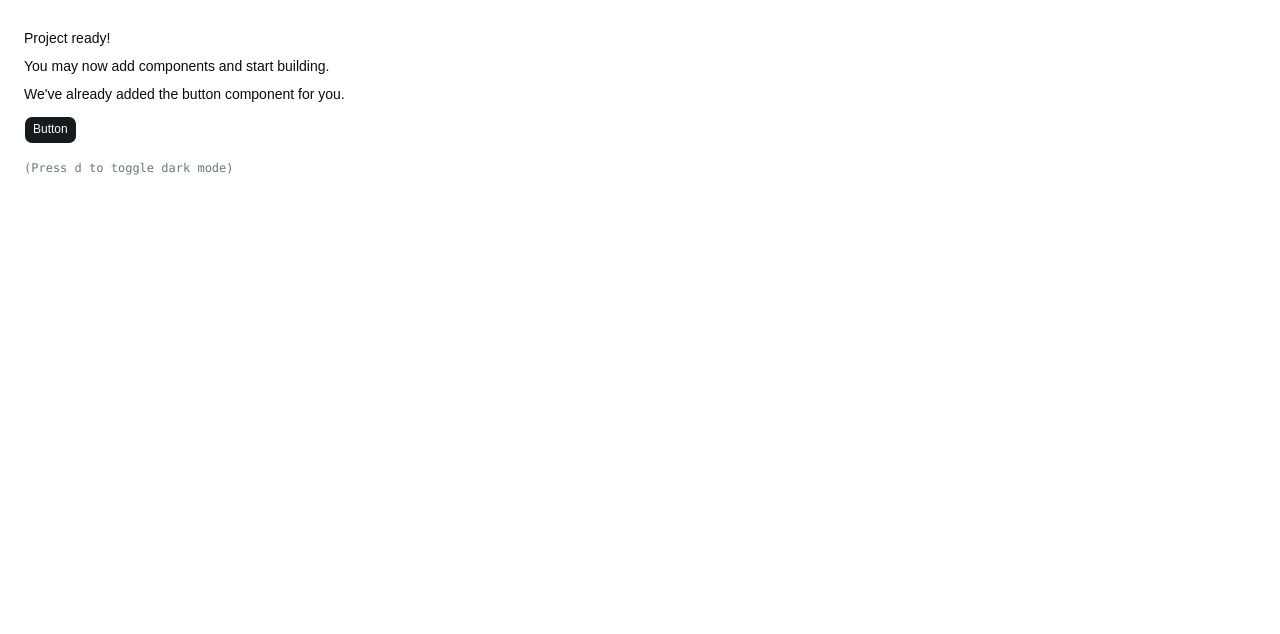
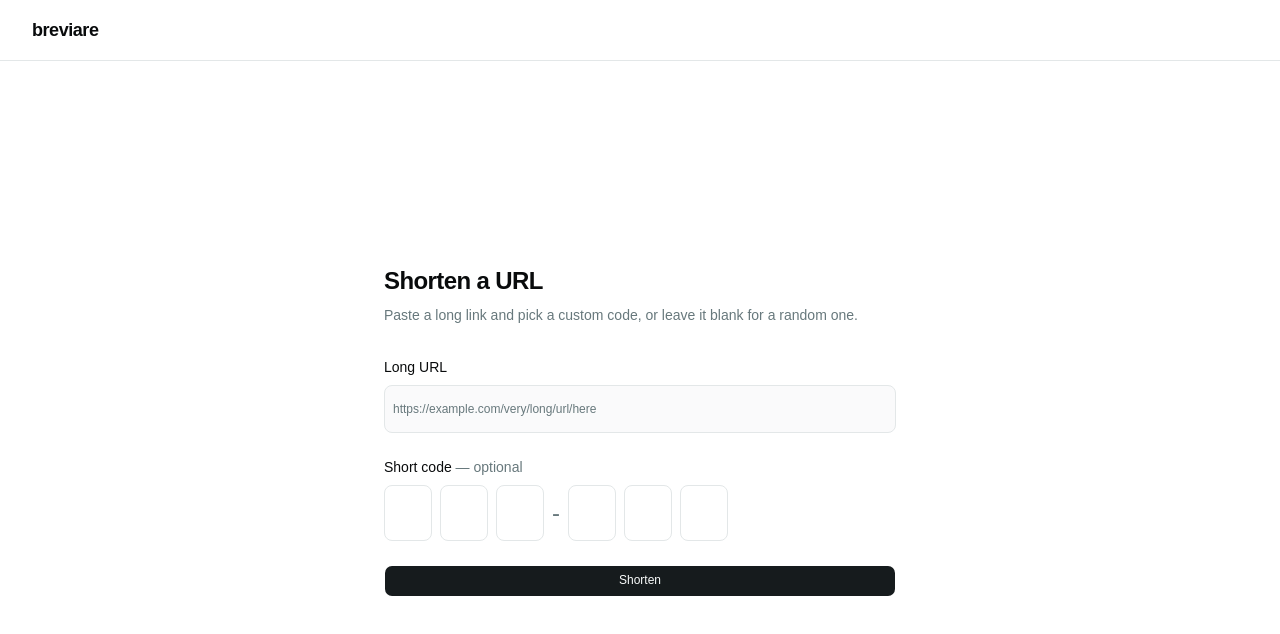
Before and after one commit to GardenMovie/breviare-iter, a React (Vite) app: page / in a window 1280 px wide. Shown: the top 634 px of the page. Built offline with nearby package versions, Linux system fonts and the light colour scheme.

Commit message:
Feat: first iteration of frontend with two inputs

```diff
--- a/src/App.tsx
+++ b/src/App.tsx
@@ -1,19 +1,132 @@
+import { useRef, useState, KeyboardEvent, ClipboardEvent } from "react"
 import { Button } from "@/components/ui/button"
+import { Input } from "@/components/ui/input"
+
+function CodeInput() {
+  const [values, setValues] = useState(["", "", "", "", "", ""])
+  const refs = [
+    useRef<HTMLInputElement>(null),
+    useRef<HTMLInputElement>(null),
+    useRef<HTMLInputElement>(null),
+    useRef<HTMLInputElement>(null),
+    useRef<HTMLInputElement>(null),
+    useRef<HTMLInputElement>(null),
+  ]
+
+  const focusNext = (index: number) => {
+    if (index < 5) refs[index + 1].current?.focus()
+  }
+
+  const focusPrev = (index: number) => {
+    if (index > 0) refs[index - 1].current?.focus()
+  }
+
+  const handleChange = (index: number, val: string) => {
+    const char = val.replace(/[^a-zA-Z0-9]/g, "").slice(-1).toUpperCase()
+    const next = [...values]
+    next[index] = char
+    setValues(next)
+    if (char) focusNext(index)
+  }
+
+  const handleKeyDown = (index: number, e: KeyboardEvent<HTMLInputElement>) => {
+    if (e.key === "Backspace" && !values[index]) {
+      focusPrev(index)
+    } else if (e.key === "ArrowLeft") {
+      focusPrev(index)
+    } else if (e.key === "ArrowRight") {
+      focusNext(index)
+    }
+  }
+
+  const handlePaste = (e: ClipboardEvent<HTMLInputElement>) => {
+    e.preventDefault()
+    const pasted = e.clipboardData
+      .getData("text")
+      .replace(/[^a-zA-Z0-9]/g, "")
+      .slice(0, 6)
+      .toUpperCase()
+    const next = ["", "", "", "", "", ""]
+    for (let i = 0; i < pasted.length; i++) next[i] = pasted[i]
+    setValues(next)
+    const lastFilled = Math.min(pasted.length, 5)
+    refs[lastFilled].current?.focus()
+  }
+
+  const cell = (index: number) => (
+    <input
+      key={index}
+      ref={refs[index]}
+      value={values[index]}
+      maxLength={1}
+      onChange={(e) => handleChange(index, e.target.value)}
+      onKeyDown={(e) => handleKeyDown(index, e)}
+      onPaste={handlePaste}
+      className="w-12 h-14 text-center text-xl font-mono font-medium border border-input rounded-md bg-background text-foreground focus:outline-none focus:ring-2 focus:ring-ring transition-shadow uppercase"
+    />
+  )
+
+  return (
+    <div className="flex items-center gap-2">
+      {cell(0)}
+      {cell(1)}
+      {cell(2)}
+      <span className="text-muted-foreground text-2xl font-light select-none">-</span>
+      {cell(3)}
+      {cell(4)}
+      {cell(5)}
+    </div>
+  )
+}
 
 export function App() {
+  const [url, setUrl] = useState("")
+
   return (
-    <div className="flex min-h-svh p-6">
-      <div className="flex max-w-md min-w-0 flex-col gap-4 text-sm leading-loose">
-        <div>
-          <h1 className="font-medium">Project ready!</h1>
-          <p>You may now add components and start building.</p>
-          <p>We&apos;ve already added the button component for you.</p>
-          <Button className="mt-2">Button</Button>
+    <div className="min-h-svh bg-background text-foreground flex flex-col">
+      {/* Navbar */}
+      <nav className="border-b border-border px-8 py-4">
+        <span className="text-lg font-semibold tracking-tight">breviare</span>
+      </nav>
+
+      {/* Main */}
+      <main className="flex flex-1 items-center justify-center px-6">
+        <div className="w-full max-w-lg flex flex-col gap-8">
+          <div className="flex flex-col gap-2">
+            <h2 className="text-2xl font-semibold tracking-tight">Shorten a URL</h2>
+            <p className="text-sm text-muted-foreground">
+              Paste a long link and pick a custom code, or leave it blank for a random one.
+            </p>
+          </div>
+
+          <div className="flex flex-col gap-6">
+            {/* URL input */}
+            <div className="flex flex-col gap-2">
+              <label className="text-sm font-medium">Long URL</label>
+              <Input
+                type="url"
+                placeholder="https://example.com/very/long/url/here"
+                value={url}
+                onChange={(e) => setUrl(e.target.value)}
+                className="h-12 text-base"
+              />
+            </div>
+
+            {/* Code input */}
+            <div className="flex flex-col gap-2">
+              <label className="text-sm font-medium">
+                Short code{" "}
+                <span className="text-muted-foreground font-normal">— optional</span>
+              </label>
+              <CodeInput />
+            </div>
+
+            <Button size="lg" className="w-full">
+              Shorten
+            </Button>
+          </div>
         </div>
-        <div className="font-mono text-xs text-muted-foreground">
-          (Press <kbd>d</kbd> to toggle dark mode)
-        </div>
-      </div>
+      </main>
     </div>
   )
 }
--- /dev/null
+++ b/src/components/ui/input.tsx
@@ -0,0 +1,19 @@
+import * as React from "react"
+
+import { cn } from "@/lib/utils"
+
+function Input({ className, type, ...props }: React.ComponentProps<"input">) {
+  return (
+    <input
+      type={type}
+      data-slot="input"
+      className={cn(
+        "h-7 w-full min-w-0 rounded-md border border-input bg-input/20 px-2 py-0.5 text-sm transition-colors outline-none file:inline-flex file:h-6 file:border-0 file:bg-transparent file:text-xs/relaxed file:font-medium file:text-foreground placeholder:text-muted-foreground focus-visible:border-ring focus-visible:ring-2 focus-visible:ring-ring/30 disabled:pointer-events-none disabled:cursor-not-allowed disabled:opacity-50 aria-invalid:border-destructive aria-invalid:ring-2 aria-invalid:ring-destructive/20 md:text-xs/relaxed dark:bg-input/30 dark:aria-invalid:border-destructive/50 dark:aria-invalid:ring-destructive/40",
+        className
+      )}
+      {...props}
+    />
+  )
+}
+
+export { Input }
--- a/src/main.tsx
+++ b/src/main.tsx
@@ -7,7 +7,7 @@ import { ThemeProvider } from "@/components/theme-provider.tsx"
 
 createRoot(document.getElementById("root")!).render(
   <StrictMode>
-    <ThemeProvider>
+    <ThemeProvider defaultTheme="light">
       <App />
     </ThemeProvider>
   </StrictMode>
```
